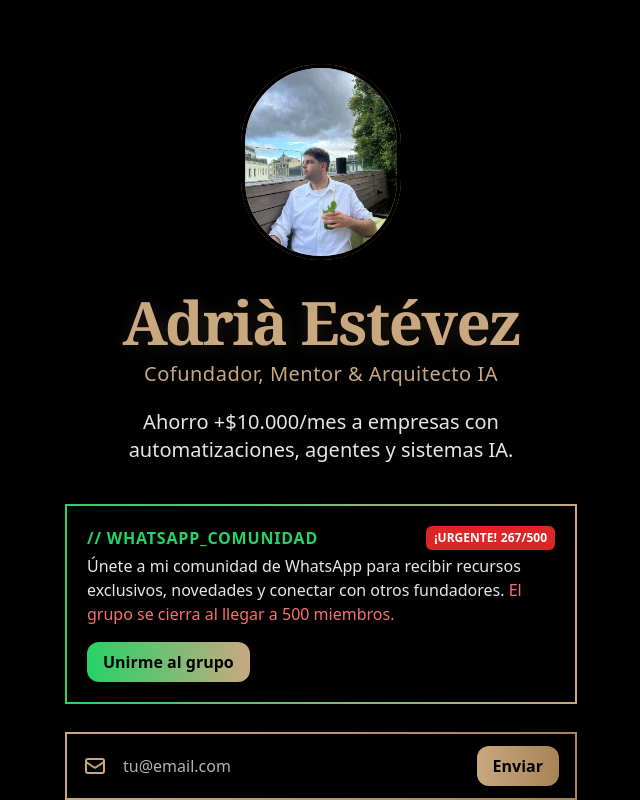
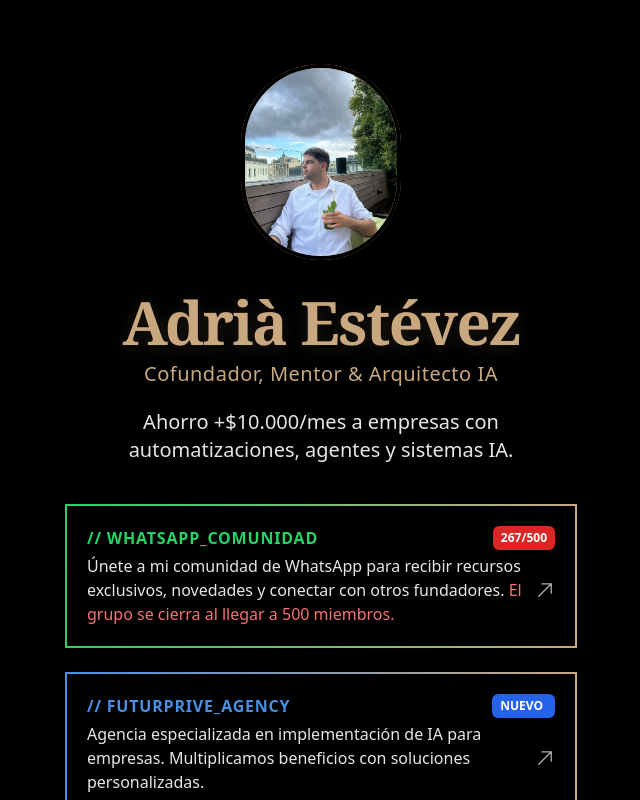
Before and after one commit to adriapedralbes/adriaestevezcom, a Next.js app: page / in a window 1280 px wide. Shown: the whole page, without its empty margins (319-959 px from the left). Built offline with nearby package versions, Linux system fonts and the light colour scheme; no server answers.

Commit message:
feat: mejorar la presentación de la comunidad de WhatsApp y agregar nueva tarjeta para FuturPrive

```diff
--- a/src/app/page.tsx
+++ b/src/app/page.tsx
@@ -146,14 +146,15 @@ export default function Home() {
             <div className="flex justify-between items-start mb-1">
               <h3 className="font-sans font-bold text-[#25D366] uppercase tracking-wider text-base">// WHATSAPP_COMUNIDAD</h3>
               <div className="bg-red-600 text-white text-xs font-bold px-2 py-1 rounded-md flex items-center">
-                <span className="mr-1">¡URGENTE!</span>
                 <span className="text-xs">267/500</span>
               </div>
             </div>
-            <p className="font-sans text-white/90 text-base mb-2">Únete a mi comunidad de WhatsApp para recibir recursos exclusivos, novedades y conectar con otros fundadores. <span className="text-red-400 font-medium">El grupo se cierra al llegar a 500 miembros.</span></p>
-            <span className="inline-block mt-2 px-4 py-2 rounded-xl bg-gradient-to-r from-[#25D366] to-[#C9A880] text-black font-semibold shadow transition-all duration-200 hover:brightness-110">
-              Unirme al grupo
-            </span>
+            <div className="flex justify-between items-center">
+              <p className="font-sans text-white/90 text-base">Únete a mi comunidad de WhatsApp para recibir recursos exclusivos, novedades y conectar con otros fundadores. <span className="text-red-400 font-medium">El grupo se cierra al llegar a 500 miembros.</span></p>
+              <svg xmlns="http://www.w3.org/2000/svg" fill="none" viewBox="0 0 24 24" strokeWidth={1.5} stroke="currentColor" className="w-5 h-5 text-white/70 group-hover:text-[#25D366] transition-colors flex-shrink-0 ml-3">
+                <path strokeLinecap="round" strokeLinejoin="round" d="M4.5 19.5l15-15m0 0H8.25m11.25 0v11.25" />
+              </svg>
+            </div>
           </a>
           {/* Commented out cards as requested
           <div
@@ -185,6 +186,31 @@ export default function Home() {
             <p className="font-sans text-white/90 text-base">Crea tu propio servidor MD</p>
           </div>
           */}
+
+          {/* FuturPrive Card */}
+          <a
+            href="https://futurprive.com"
+            target="_blank"
+            rel="noopener noreferrer"
+            className="block bg-black border-2 rounded-2xl p-5 transition-all duration-300 group hover:shadow-[0_0_24px_0_#4A90E255] hover:border-[#4A90E2] border-[#C9A880]/70"
+            style={{
+              borderImage: "linear-gradient(90deg, #4A90E2 0%, #C9A880 100%) 1",
+              textDecoration: "none"
+            }}
+          >
+            <div className="flex justify-between items-start mb-1">
+              <h3 className="font-sans font-bold text-[#4A90E2] uppercase tracking-wider text-base">// FUTURPRIVE_AGENCY</h3>
+              <div className="bg-blue-600 text-white text-xs font-bold px-2 py-1 rounded-md flex items-center">
+                <span className="mr-1">NUEVO</span>
+              </div>
+            </div>
+            <div className="flex justify-between items-center">
+              <p className="font-sans text-white/90 text-base">Agencia especializada en implementación de IA para empresas. Multiplicamos beneficios con soluciones personalizadas.</p>
+              <svg xmlns="http://www.w3.org/2000/svg" fill="none" viewBox="0 0 24 24" strokeWidth={1.5} stroke="currentColor" className="w-5 h-5 text-white/70 group-hover:text-[#4A90E2] transition-colors flex-shrink-0 ml-3">
+                <path strokeLinecap="round" strokeLinejoin="round" d="M4.5 19.5l15-15m0 0H8.25m11.25 0v11.25" />
+              </svg>
+            </div>
+          </a>
         </div>
         {/* Formulario de email */}
         <form
```
